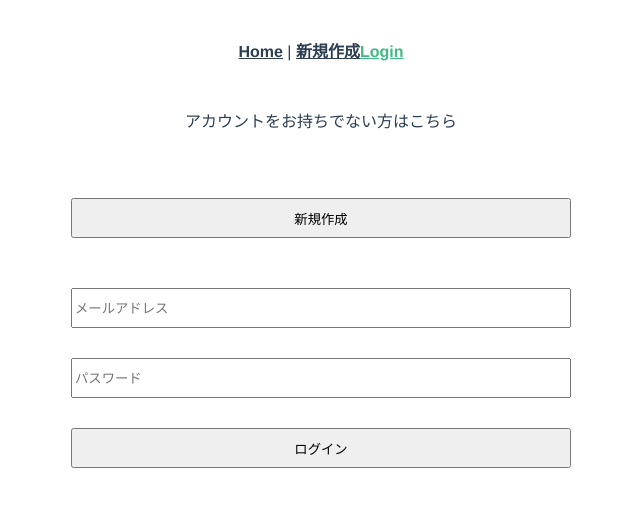
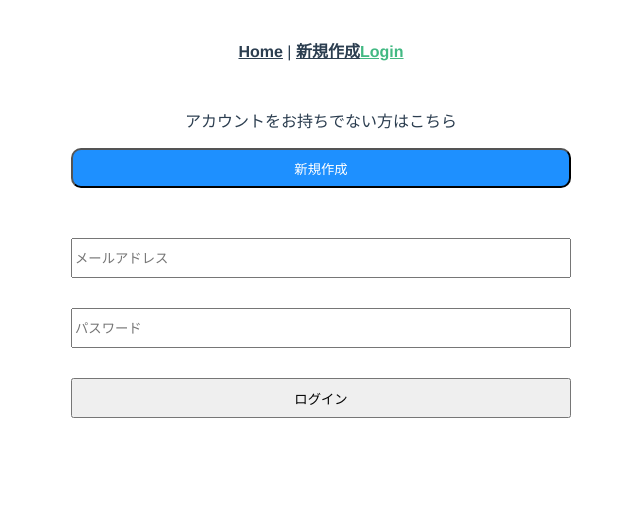
Before and after one commit to inagaki-akihiro/project-gradibus, a Vue app: page /login in a window 1280 px wide. Shown: the top 506 px of the page, without its empty margins (319-959 px from the left). Built offline with nearby package versions, Linux system fonts and the light colour scheme.

Commit message:
ログイン機能実装（仮）

```diff
--- a/package.json
+++ b/package.json
@@ -10,6 +10,7 @@
   "dependencies": {
     "axios": "^0.21.1",
     "core-js": "^3.6.5",
+    "element-ui": "^2.15.0",
     "vue": "^2.6.11",
     "vue-router": "^3.2.0",
     "vuex": "^3.4.0"
--- a/src/main.js
+++ b/src/main.js
@@ -3,6 +3,8 @@ import App from './App.vue'
 import router from './router'
 import store from './store'
 import axios from 'axios'
+
+
 
 Vue.prototype.$axios = axios
 Vue.config.productionTip = false
--- a/src/views/Login.vue
+++ b/src/views/Login.vue
@@ -1,7 +1,7 @@
 <template>
   <div class="login">
       <p>アカウントをお持ちでない方はこちら</p>
-    <router-link to="/signup"><button class="signupButton">新規作成</button></router-link>
+    <router-link to="/signup"><button class="signupButton1">新規作成</button></router-link>
 
 <!-- ここにvue-routerで新規作成ページを繋ぐ -->
     <div>
@@ -12,23 +12,46 @@
    <br>
    <input  class="loginInput" v-model = "passwordValue" placeholder = "パスワード">
    <br>
-   <button class="loginButton" @click="click">ログイン</button>
+   <button class="loginButton" @click="Signin">ログイン</button>
   </div>
 </template>
 
 <script>
-//import axios from 'axios'
+import axios from 'axios'
 export default {
     data(){
         return{
             mailValue : "",
-            passwordValue : ""
-            }
-            },
+            passwordValue : "",
+            errors:{}
+            }},
          methods:{
-               click(){
-    console.log(1)
-                }
+            Signin(){
+                this.errors = {}
+                const self = this
+      const url = "https://localhost:3000/"
+      const params = {
+        name : this.user.name,
+        password : this.user.password,
+        email : this.user.email
+      }
+
+      axios.post(url,params)
+      .then(//res =>
+       {
+        //location.href = '/home'
+      })
+      .catch(
+        err => {
+          const responseErrors = err.response.data.errors
+          const errors = {}
+          for(let key in responseErrors){
+              errors[key] = responseErrors[key][0]
+          }
+          self.errors = errors
+        }
+      )
+    }
      }
  }
 </script>
@@ -51,6 +74,14 @@ export default {
     height:40px;
     margin-bottom:30px;
 }
+.signupButton1{
+     width:500px;
+    height:40px;
+    color:white;
+    background-color:#1E90FF;
+    border-radius:10px;
+    margin-bottom:50px;
+}
 
 
 </style>
--- a/src/views/Signup.vue
+++ b/src/views/Signup.vue
@@ -22,7 +22,7 @@
 </template>
 
 <script>
-import axios from 'axios'
+//import axios from 'axios'
 export default {
   data(){
     return{
@@ -45,24 +45,7 @@ export default {
     changePasswordDisplay(){
       this.isPasswordDisplay =!this.isPasswordDisplay
     },
-    addUser(){
-      const self = this
-      //const url = ここにAjax通信をした値を格納するurlを入れる
 
-      axios.post('url',this.user.name,this.user.email,this.user.password)
-      .then(res => {
-        if(res.data.result){
-          //メール送信完了画面
-        }else{
-          self.error = res.data.error
-        }
-      })
-      //.catch(
-      //  err => {
-          //例外処理を行う
-      //  }
-      //)
-    }
   },
   computed:{
     emailErrorText(){
```
Also changed, not shown: 1 other file (tests, documents, lock files or other folders).
